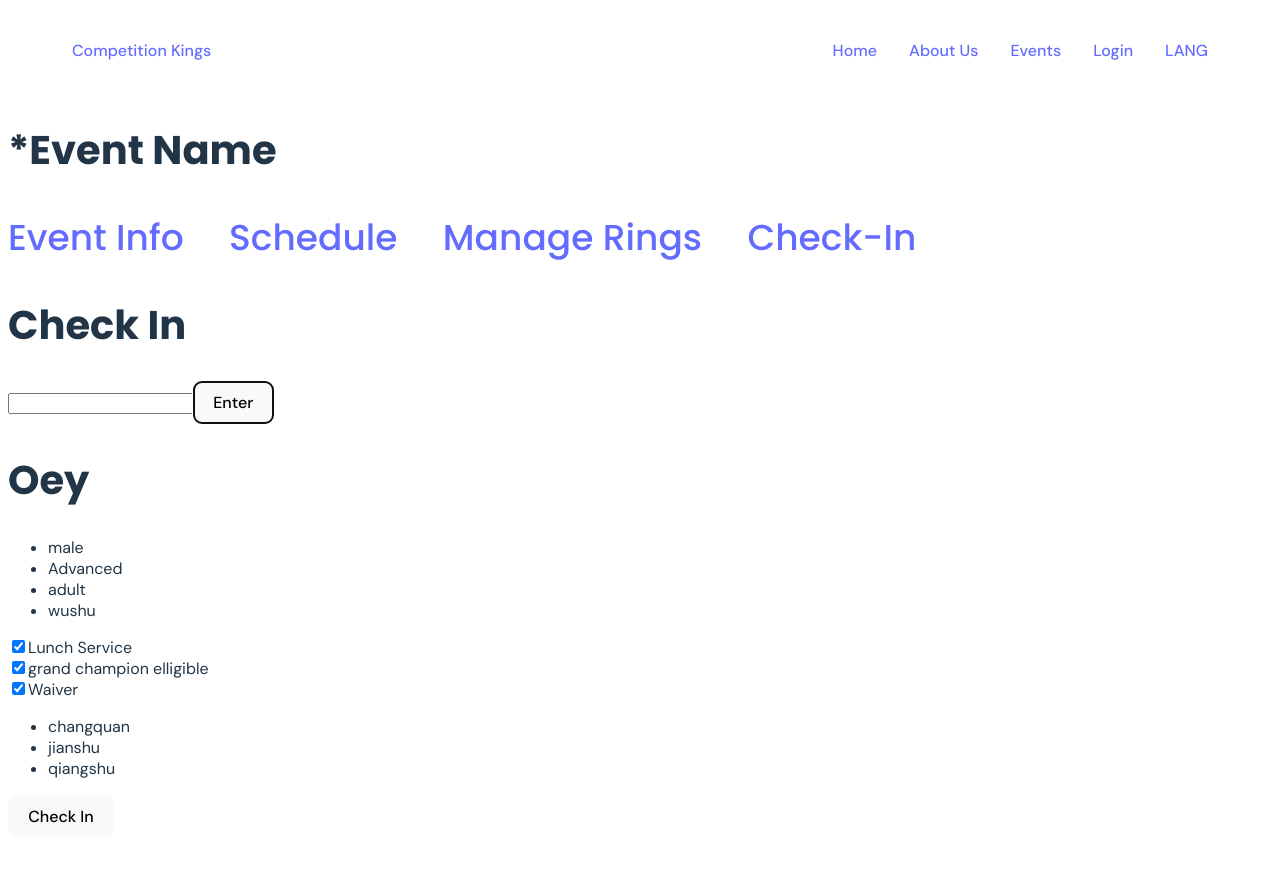
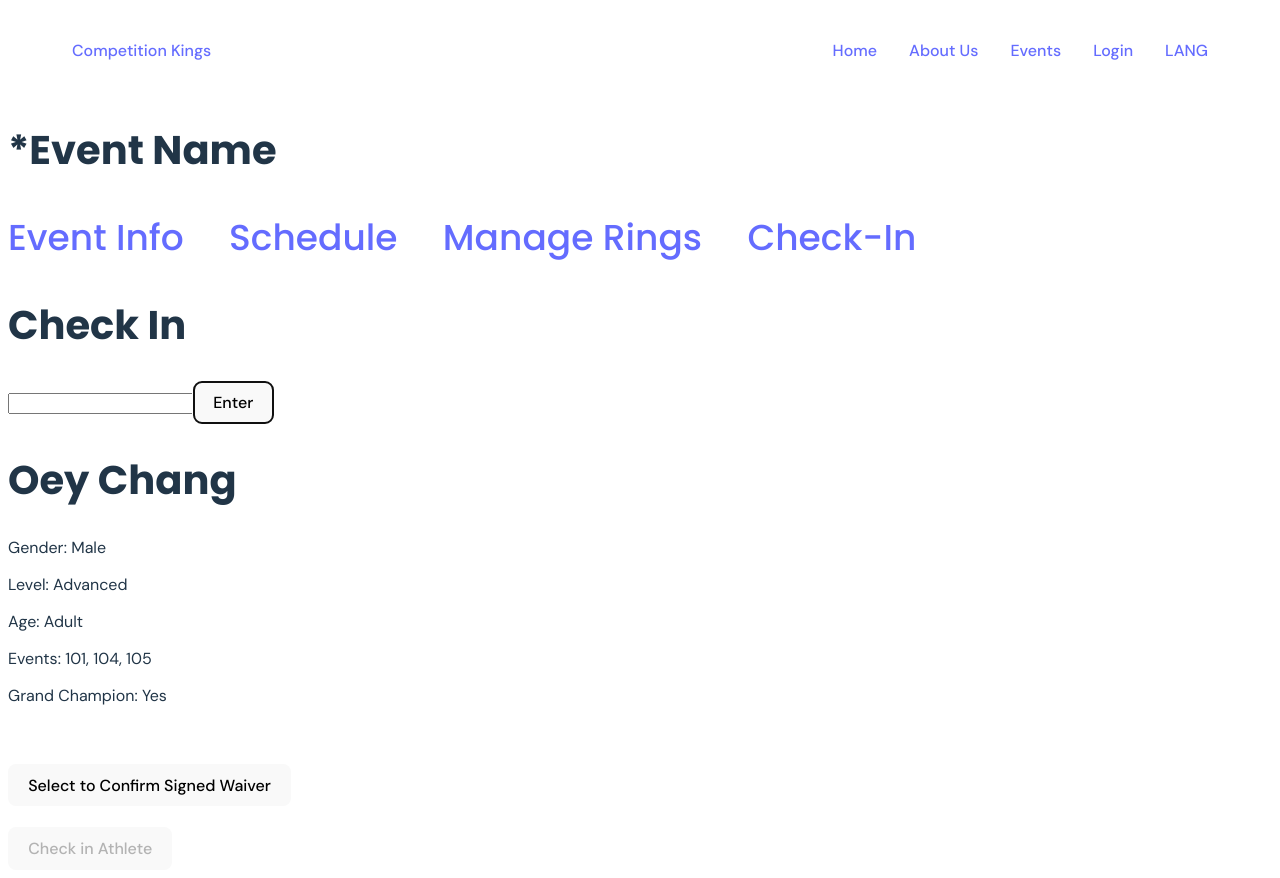
Before and after one commit to ryanvle/CompetitionKing, a React (Vite) app in the folder client/: page /competition/checkIn in a window 1280 px wide. Both pictures are taken after a click on the button "Enter". Before the commit the page ends 845 px from the top, so only its background shows below. Built offline with nearby package versions, Linux system fonts and the light colour scheme.

Commit message:
checkIn react is done

```diff
--- a/client/src/components/competition/signInPerson.tsx
+++ /dev/null
@@ -1,57 +0,0 @@
-import { useState } from "react";
-
-
-interface Props{
-}
-
-
-function SignInPerson(props:Props){
-
-
-
-
-    const [competitorName, setCompetitorName] = useState<string>("Oey");
-    const [gender, setGender] = useState<string>("male");
-    const [skill, setSkill] = useState<string>("Advanced");
-    const [ageGroup, setAgeGroup] = useState<string>("adult");
-    const [style, setStyle] = useState<string>("wushu");
-    const [events, setEvents] = useState<string[]>(["changquan","jianshu","qiangshu"]);
-    const [lunchService, setLunchService] = useState<boolean>(true);
-    const [grandChampionElligible, setGrandChampionElligible] = useState<boolean>(true);
-    const [waiver, setWaiver] = useState<boolean>(true);
-
-
-
-
-
-
-    const listOfEventsElement = events.map(item => <li key={item}>{item}</li>)
-    return(
-        <div>
-            <h1>{competitorName}</h1>
-            <ul>
-                <li>{gender}</li>
-                <li>{skill}</li>
-                <li>{ageGroup}</li>
-                <li>{style}</li>
-            </ul>
-
-            <input type="checkbox" checked={grandChampionElligible} />
-            <label>Lunch Service</label><br/>
-            <input type="checkbox" checked={grandChampionElligible}/>
-            <label>grand champion elligible</label><br/>
-            <input type="checkbox" checked={grandChampionElligible}/>
-            <label>Waiver</label>
-
-            <br/>
-            <ul>
-                {listOfEventsElement}
-            </ul>
-
-            <button>Check In</button>
-        </div>
-    );
-
-}
-
-export default SignInPerson
--- a/client/src/pages/competition/checkIn.tsx
+++ b/client/src/pages/competition/checkIn.tsx
@@ -1,20 +1,59 @@
-import SignInPerson from "../../components/competition/signInPerson";
 import { ChangeEvent, useState} from "react";
 
 
 function CheckIn(){
+
+    //athlete info
+    const [competitorName, setCompetitorName] = useState<string>("Oey Chang");
+    const [gender, setGender] = useState<string>("Male");
+    const [level, setLevel] = useState<string>("Advanced");
+    const [age, setAge] = useState<string>("Adult");
+    const [events, setEvents] = useState<string>("101, 104, 105");
+    const [grandChampionElligible, setGrandChampionElligible] = useState<string>("Yes");
+
+
     const [searchInput, setSearchInput] = useState<string>("");
-
+    const [showAthelete, setShowAthlete] = useState<boolean>(false);
+    const [checkInButtonIsDisabled, setCheckInButtonIsDisabled] = useState<boolean>(true);
 
     const handleSearchInput = (evt: ChangeEvent<HTMLInputElement>):void => {
         setSearchInput(evt.target.value);
     }
 
     const handleSearchButtonOnClick= ():void => {
-        console.log(searchInput);
+        console.log("endpoint to seach for "+ searchInput);
+        //FETCH find the athlete and get the info
+        setShowAthlete(true)
+    }
+
+    const handleWaiverConfirmed= ():void => {
+        setCheckInButtonIsDisabled(false)
+    }
+
+    const handleCheckInAthlete= ():void => {
+        //FETCH athlete is checked in, waiver is signed
+        alert("endpoint is called")
     }
 
 
+    const athleteElement:JSX.Element = showAthelete?
+        <div>
+            <h1>{competitorName}</h1>
+            <p>Gender: {gender}</p>
+            <p>Level: {level}</p>
+            <p>Age: {age}</p>
+            <p>Events: {events}</p>
+            <p>Grand Champion: {grandChampionElligible}</p>
+
+            <br/>
+            <br/>
+
+            <button onClick={handleWaiverConfirmed}>Select to Confirm Signed Waiver</button>
+            <br/>
+            <br/>
+            <button onClick={handleCheckInAthlete} disabled={checkInButtonIsDisabled}>Check in Athlete</button>
+        </div>
+        :<></>
 
 
 
@@ -23,7 +62,8 @@ function CheckIn(){
             <h1>Check In</h1>
             <input type="text" onChange={handleSearchInput}></input>
             <button onClick={handleSearchButtonOnClick}>Enter</button>
-            <SignInPerson/>
+
+            {athleteElement}
 
         </>
     );
```
